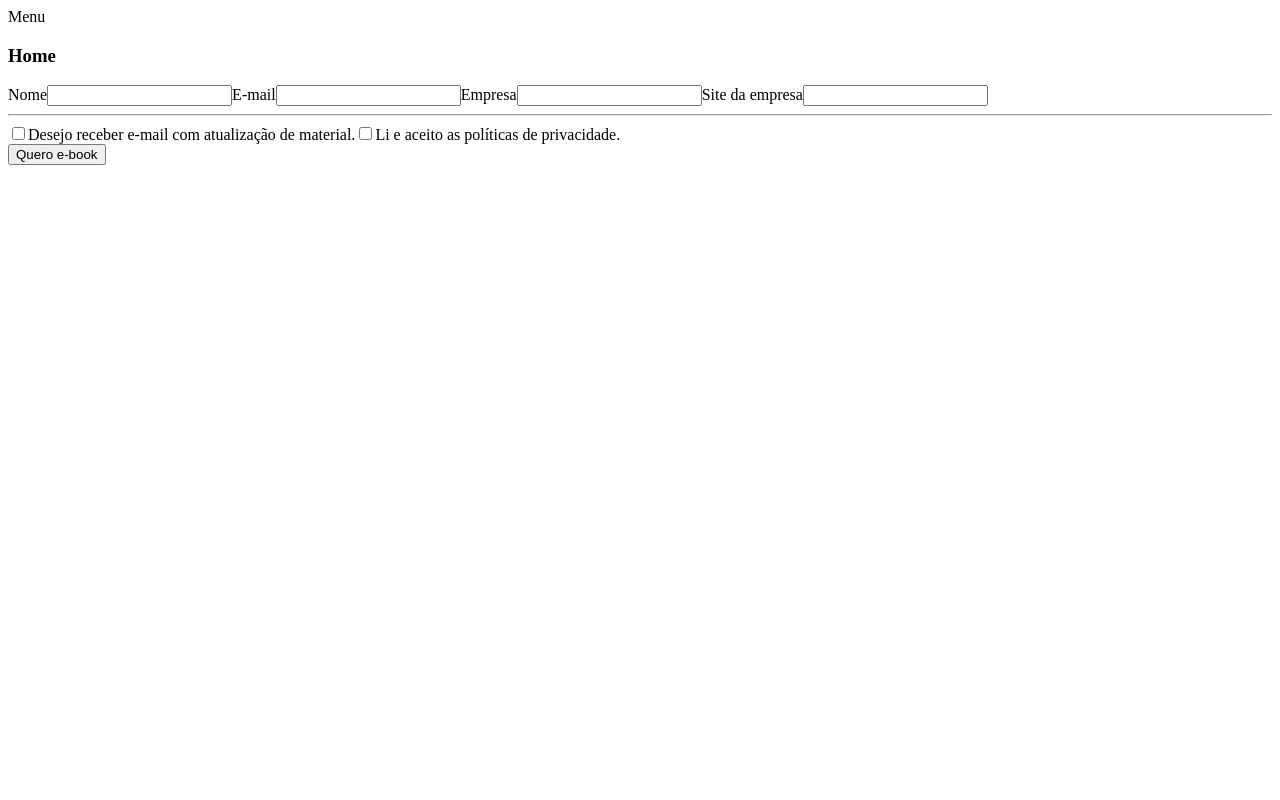
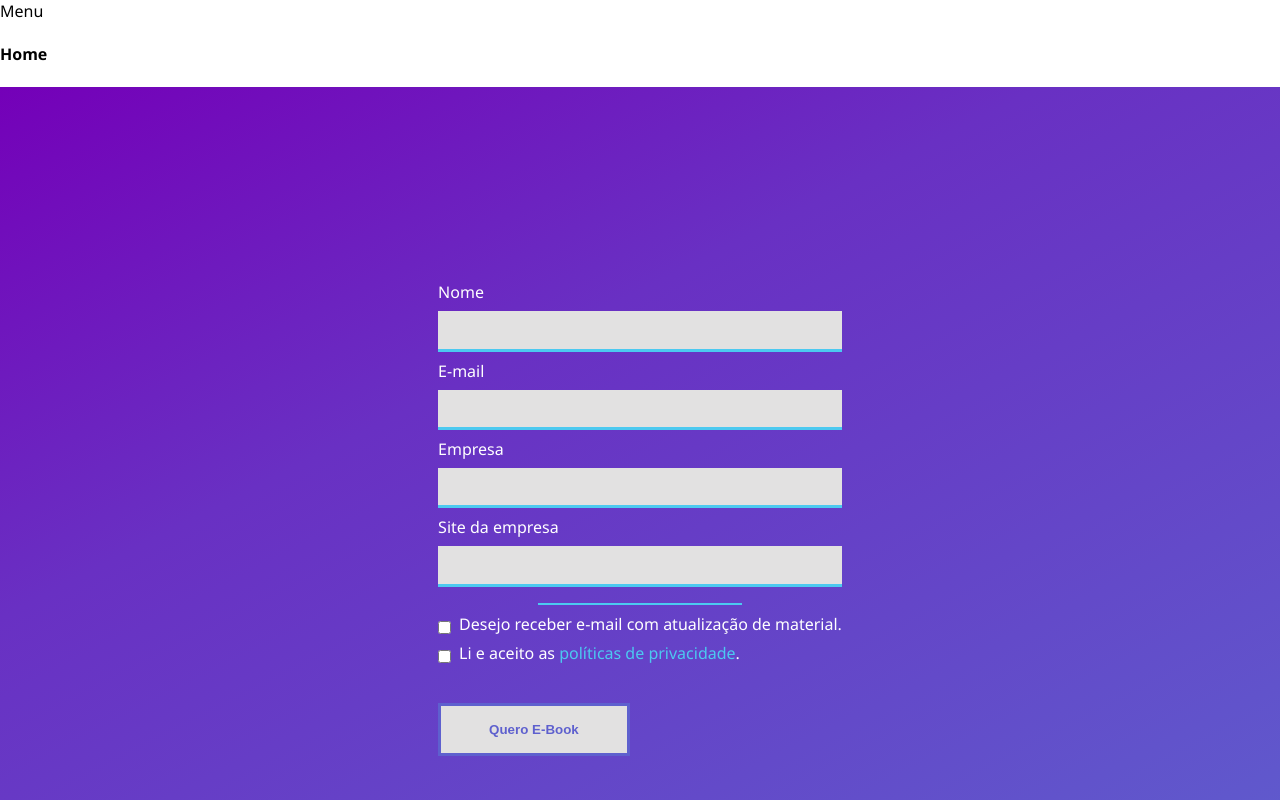
Before and after one commit to EuCarlos/landpage-react, a React (Vite) app: page / in a window 1280 px wide. Shown: the top 800 px of the page. Built offline with nearby package versions, Linux system fonts and the light colour scheme.

Commit message:
:lipstick: Add LandForm component styling

```diff
--- a/src/App.tsx
+++ b/src/App.tsx
@@ -1,7 +1,10 @@
 import { Home } from "./pages/Home";
+import styles from "./styles.module.sass"
 
 export function App() {
   return (
-    <Home />
+    <section className={styles.contentWrapper}>
+      <Home />
+    </section>
   )
 }
--- a/src/components/LandingForm/index.tsx
+++ b/src/components/LandingForm/index.tsx
@@ -1,6 +1,8 @@
+import styles from './styles.module.sass'
+
 export function LandingForm () {
     return (
-        <aside>
+        <aside className={styles.contentWrapper}>
             <form>
                 <label htmlFor="name">Nome</label>
                 <input type="text" name="name" id="name" />
@@ -13,12 +15,17 @@ export function LandingForm () {
 
                 <hr />
 
-                <input type="checkbox" name="marketing" id="marketing" />
-                <label htmlFor="marketing">Desejo receber e-mail com atualização de material.</label>
-                <input type="checkbox" name="police" id="police" />
-                <label htmlFor="police">Li e aceito as políticas de privacidade.</label>
                 <div>
-                    <button>Quero e-book</button>
+                    <input type="checkbox" name="marketing" id="marketing" />
+                    <label htmlFor="marketing">Desejo receber e-mail com atualização de material.</label>
+                </div>
+                <div>
+                    <input type="checkbox" name="police" id="police" />
+                    <label htmlFor="police">Li e aceito as <a href="#">políticas de privacidade</a>.</label>
+                </div>
+
+                <div className={styles.button}>
+                    <button>Quero E-Book</button>
                 </div>
             </form>
         </aside>
--- /dev/null
+++ b/src/components/LandingForm/styles.module.sass
@@ -0,0 +1,49 @@
+.contentWrapper
+    padding: 2rem
+    margin: 0
+
+    height: 100vh
+    display: flex
+    align-items: center
+    justify-content: center
+
+    background: linear-gradient(153deg, #7400b8 0%, #6930c3 35%, #5e60ce 100%)
+    color: #fff
+    & form
+        display: flex
+        flex-direction: column
+        & input
+            background: #e2e1e1
+            outline: none
+            margin: .5rem 0
+            padding: .7rem
+            border: none
+            border-bottom: solid 3px #4CC9F0
+            &:focus
+                border-bottom: solid 3px #F71735
+        & div:not(.button)
+            display: flex
+            align-items: start
+            & > input
+                margin-right: .5rem
+                accent-color: #4CC9F0
+            & a
+                color: #4CC9F0
+                text-decoration: none
+        & hr
+            width: 50%
+            background: #4CC9F0
+            border: solid 1px #00000000
+        & .button button
+            font-weight: bold
+            background: #e2e1e1
+            color: #5e60ce
+            padding: 1rem 3rem
+            margin-top: 2rem
+            border: solid 3px #5e60ce
+            transition: all .7s
+            cursor: pointer
+            &:hover
+                background: #5e60ce
+                border: solid 3px #e2e1e1
+                color: #e2e1e1
--- /dev/null
+++ b/src/styles.module.sass
@@ -0,0 +1,5 @@
+body
+    margin: 0
+    padding: 0
+    box-sizing: border-box
+    font-family: 'Segoe UI', Roboto, Oxygen, Ubuntu, Cantarell, 'Open Sans', 'Helvetica Neue', sans-serif
```
